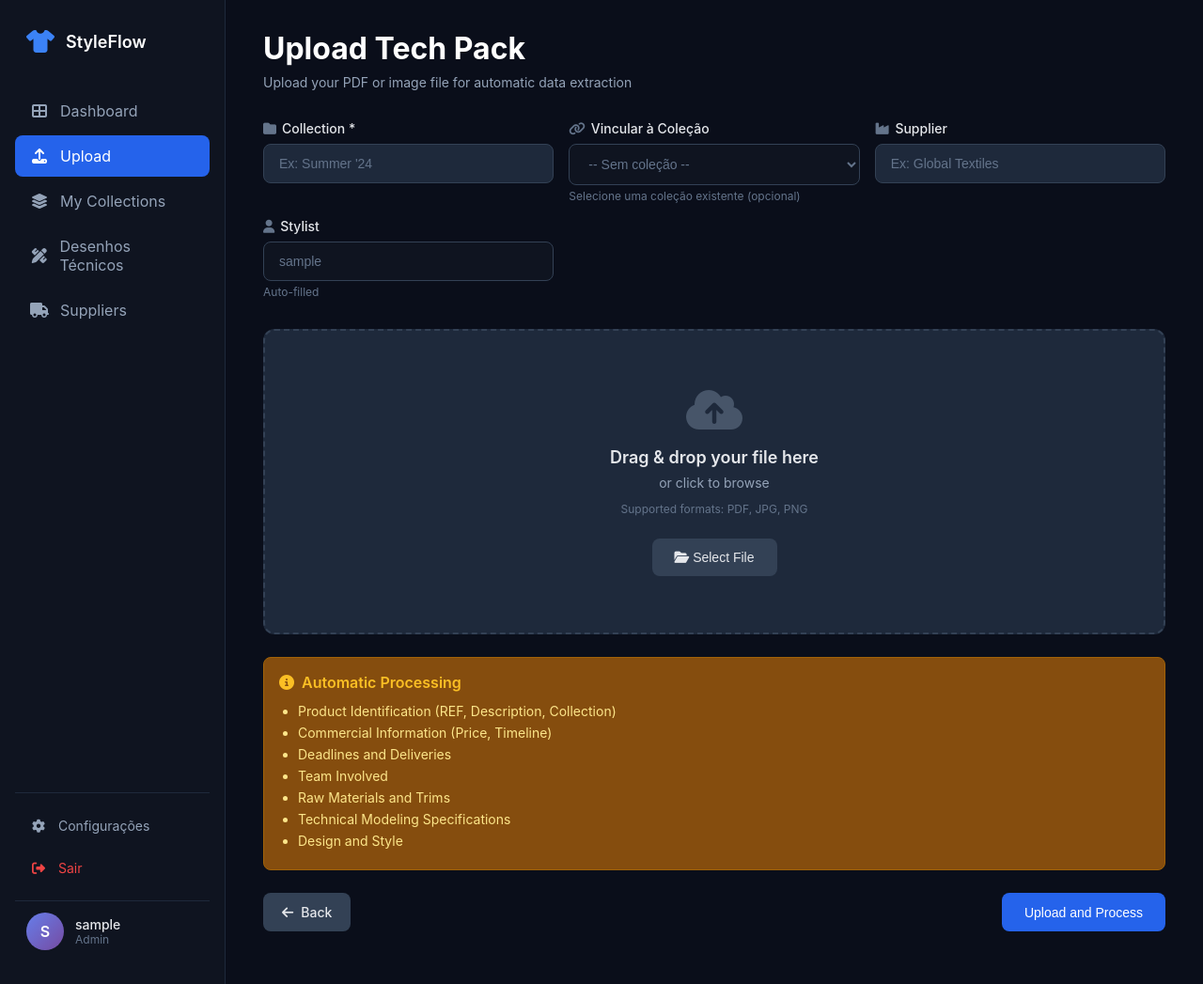
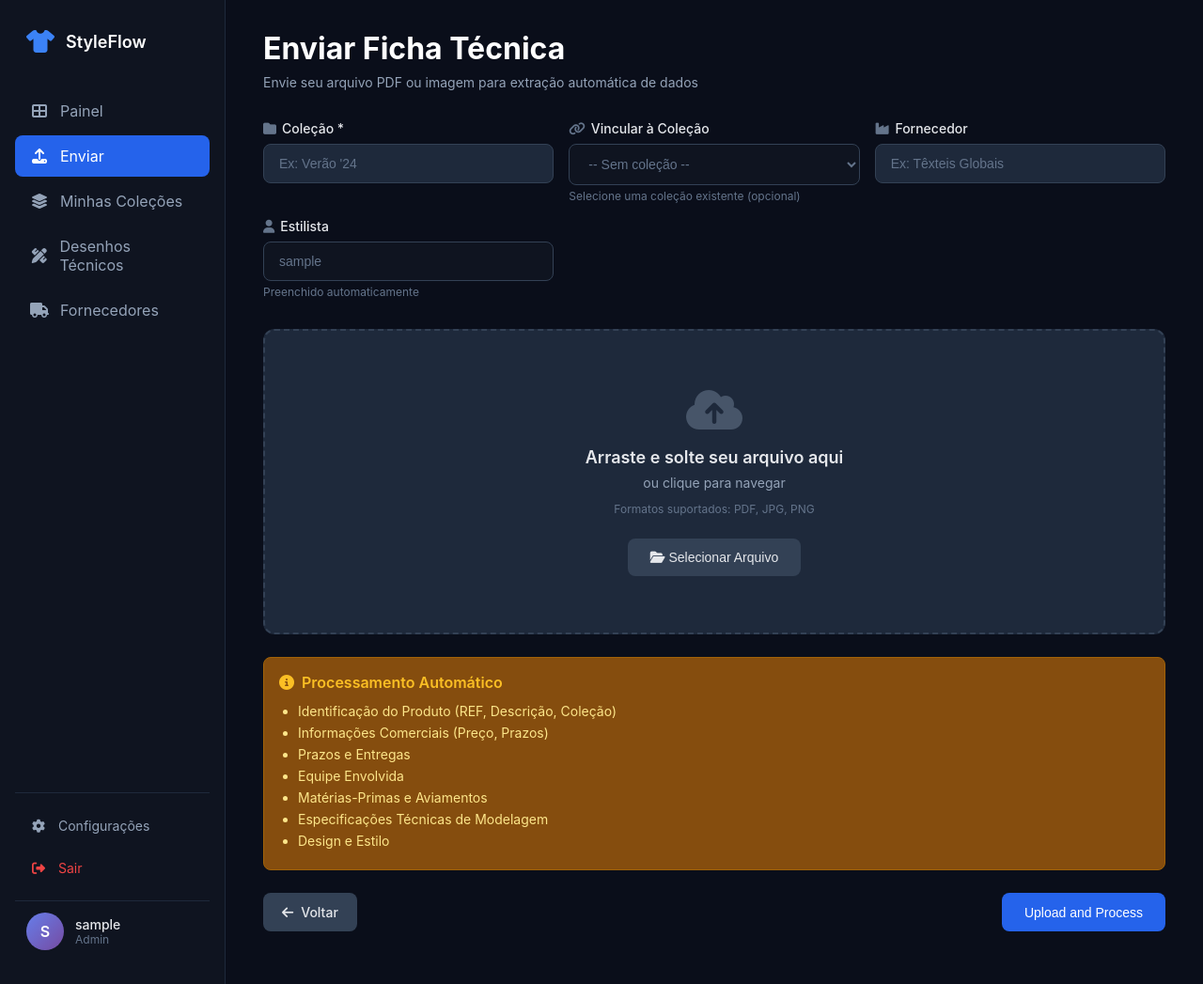
Before and after one commit to tempotec/AutoPLM, a Flask app: page /upload_pdf in a window 1280 px wide. Shown: the whole page at 94% size. Run offline with Flask 3, Linux system fonts and the light colour scheme; the visitor is signed in with stand-in values (Sample User, id 1); tables that the repository leaves empty hold one stand-in row (values such as "Sample post"); parts of the project's set-up code (start-up, migrations or seed data) failed here and were passed over; some libraries are stand-ins or nearby versions.

Commit message:
Translate user interface elements and page titles to Portuguese
Updated HTML templates to translate UI elements and page titles from English to Portuguese, including navigation items, form labels, and page headers across various sections of the application.

Replit-Commit-Author: Agent
Replit-Commit-Session-Id: 780984e5-0984-45a1-afa8-57b91a930ad9
Replit-Commit-Checkpoint-Type: intermediate_checkpoint
Replit-Commit-Event-Id: ee55ca1c-fdef-438e-adee-69777a570b38
Replit-Commit-Screenshot-Url: https://storage.googleapis.com/screenshot-production-us-central1/4e214fa5-6637-4e45-915d-1a3deb8e739e/780984e5-0984-45a1-afa8-57b91a930ad9/CLMPWlv

```diff
--- a/templates/manage_users.html
+++ b/templates/manage_users.html
@@ -25,8 +25,8 @@
                         <thead>
                             <tr>
                                 <th>ID</th>
-                                <th>Username</th>
-                                <th>Email</th>
+                                <th>Nome de Usuário</th>
+                                <th>E-mail</th>
                                 <th>Tipo</th>
                                 <th>Data Criação</th>
                                 <th>Fichas</th>
--- a/templates/technical_drawings.html
+++ b/templates/technical_drawings.html
@@ -468,7 +468,7 @@
         <nav class="nav-menu">
             <a href="{{ url_for('dashboard') }}" class="nav-item">
                 <i class="fas fa-home"></i>
-                <span>Dashboard</span>
+                <span>Painel</span>
             </a>
             <a href="{{ url_for('collections') }}" class="nav-item">
                 <i class="fas fa-folder"></i>
--- a/templates/upload_pdf.html
+++ b/templates/upload_pdf.html
@@ -3,7 +3,7 @@
 <head>
     <meta charset="UTF-8">
     <meta name="viewport" content="width=device-width, initial-scale=1.0">
-    <title>Upload Tech Pack - StyleFlow</title>
+    <title>Enviar Ficha Técnica - StyleFlow</title>
     <link rel="stylesheet" href="https://cdnjs.cloudflare.com/ajax/libs/font-awesome/6.4.0/css/all.min.css">
     <style>
         * {
@@ -493,15 +493,15 @@
             <nav class="nav-menu">
                 <a href="{{ url_for('dashboard') }}" class="nav-item">
                     <i class="fas fa-th-large"></i>
-                    <span>Dashboard</span>
+                    <span>Painel</span>
                 </a>
                 <a href="{{ url_for('upload_pdf') }}" class="nav-item active">
                     <i class="fas fa-upload"></i>
-                    <span>Upload</span>
+                    <span>Enviar</span>
                 </a>
                 <a href="{{ url_for('collections') }}" class="nav-item">
                     <i class="fas fa-layer-group"></i>
-                    <span>My Collections</span>
+                    <span>Minhas Coleções</span>
                 </a>
                 <a href="{{ url_for('technical_drawings') }}" class="nav-item">
                     <i class="fas fa-pencil-ruler"></i>
@@ -509,7 +509,7 @@
                 </a>
                 <a href="#" class="nav-item">
                     <i class="fas fa-truck"></i>
-                    <span>Suppliers</span>
+                    <span>Fornecedores</span>
                 </a>
             </nav>
 
@@ -540,8 +540,8 @@
         <main class="main-content">
             <!-- Header -->
             <header class="page-header">
-                <h1 class="page-title">Upload Tech Pack</h1>
-                <p class="page-subtitle">Upload your PDF or image file for automatic data extraction</p>
+                <h1 class="page-title">Enviar Ficha Técnica</h1>
+                <p class="page-subtitle">Envie seu arquivo PDF ou imagem para extração automática de dados</p>
             </header>
 
             <!-- Flash Messages -->
@@ -564,9 +564,9 @@
                 <div class="form-grid">
                     <div class="form-field">
                         <label for="collection" class="form-label">
-                            <i class="fas fa-folder"></i>Collection *
+                            <i class="fas fa-folder"></i>Coleção *
                         </label>
-                        {{ form.collection(class="form-control", placeholder="Ex: Summer '24") }}
+                        {{ form.collection(class="form-control", placeholder="Ex: Verão '24") }}
                         {% if form.collection.errors %}
                             <div class="text-danger">
                                 {% for error in form.collection.errors %}
@@ -586,29 +586,29 @@
 
                     <div class="form-field">
                         <label for="supplier" class="form-label">
-                            <i class="fas fa-industry"></i>Supplier
+                            <i class="fas fa-industry"></i>Fornecedor
                         </label>
-                        {{ form.supplier(class="form-control", placeholder="Ex: Global Textiles") }}
+                        {{ form.supplier(class="form-control", placeholder="Ex: Têxteis Globais") }}
                     </div>
 
                     <div class="form-field">
                         <label for="stylist" class="form-label">
-                            <i class="fas fa-user"></i>Stylist
+                            <i class="fas fa-user"></i>Estilista
                         </label>
                         {{ form.stylist(class="form-control", readonly=True) }}
-                        <small class="form-hint">Auto-filled</small>
+                        <small class="form-hint">Preenchido automaticamente</small>
                     </div>
                 </div>
 
                 <!-- Upload Area -->
                 <div class="upload-section" id="upload-area" onclick="document.getElementById('pdf-input').click()">
                     <i class="fas fa-cloud-upload-alt upload-icon"></i>
-                    <h3>Drag & drop your file here</h3>
-                    <p>or click to browse</p>
-                    <p style="font-size: 12px; color: #64748b; margin-top: -12px;">Supported formats: PDF, JPG, PNG</p>
+                    <h3>Arraste e solte seu arquivo aqui</h3>
+                    <p>ou clique para navegar</p>
+                    <p style="font-size: 12px; color: #64748b; margin-top: -12px;">Formatos suportados: PDF, JPG, PNG</p>
                     {{ form.pdf_file(id="pdf-input", accept=".pdf,.jpg,.jpeg,.png", style="display: none;") }}
                     <button type="button" class="btn-upload" onclick="event.stopPropagation(); document.getElementById('pdf-input').click()">
-                        <i class="fas fa-folder-open"></i> Select File
+                        <i class="fas fa-folder-open"></i> Selecionar Arquivo
                     </button>
 
                     {% if form.pdf_file.errors %}
@@ -630,16 +630,16 @@
                 <div class="info-box">
                     <div class="info-box-title">
                         <i class="fas fa-info-circle"></i>
-                        <span>Automatic Processing</span>
+                        <span>Processamento Automático</span>
                     </div>
                     <ul>
-                        <li>Product Identification (REF, Description, Collection)</li>
-                        <li>Commercial Information (Price, Timeline)</li>
-                        <li>Deadlines and Deliveries</li>
-                        <li>Team Involved</li>
-                        <li>Raw Materials and Trims</li>
-                        <li>Technical Modeling Specifications</li>
-                        <li>Design and Style</li>
+                        <li>Identificação do Produto (REF, Descrição, Coleção)</li>
+                        <li>Informações Comerciais (Preço, Prazos)</li>
+                        <li>Prazos e Entregas</li>
+                        <li>Equipe Envolvida</li>
+                        <li>Matérias-Primas e Aviamentos</li>
+                        <li>Especificações Técnicas de Modelagem</li>
+                        <li>Design e Estilo</li>
                     </ul>
                 </div>
 
@@ -647,7 +647,7 @@
                 <div class="form-actions">
                     <a href="{{ url_for('dashboard') }}" class="btn-secondary">
                         <i class="fas fa-arrow-left"></i>
-                        Back
+                        Voltar
                     </a>
                     {{ form.submit(class="btn-primary", id="submit-btn") }}
                 </div>
@@ -659,8 +659,8 @@
     <div id="loading-overlay" class="loading-overlay">
         <div class="loading-content">
             <div class="loading-spinner"></div>
-            <h3>Processing your file...</h3>
-            <p>Extracting data from tech pack and analyzing images. This may take a few seconds.</p>
+            <h3>Processando seu arquivo...</h3>
+            <p>Extraindo dados da ficha técnica e analisando imagens. Isso pode levar alguns segundos.</p>
         </div>
     </div>
 
@@ -671,7 +671,7 @@
             if (fileInput.files.length > 0) {
                 document.getElementById('loading-overlay').style.display = 'flex';
                 document.getElementById('submit-btn').disabled = true;
-                document.getElementById('submit-btn').innerHTML = '<i class="fas fa-spinner fa-spin"></i> Processing...';
+                document.getElementById('submit-btn').innerHTML = '<i class="fas fa-spinner fa-spin"></i> Processando...';
             }
         });
 
```
Also changed, not shown: templates/edit_specification.html (+4 -4 lines), templates/settings.html (+4 -4 lines), templates/view_collection.html (+4 -4 lines), templates/view_specification.html (+4 -4 lines).
